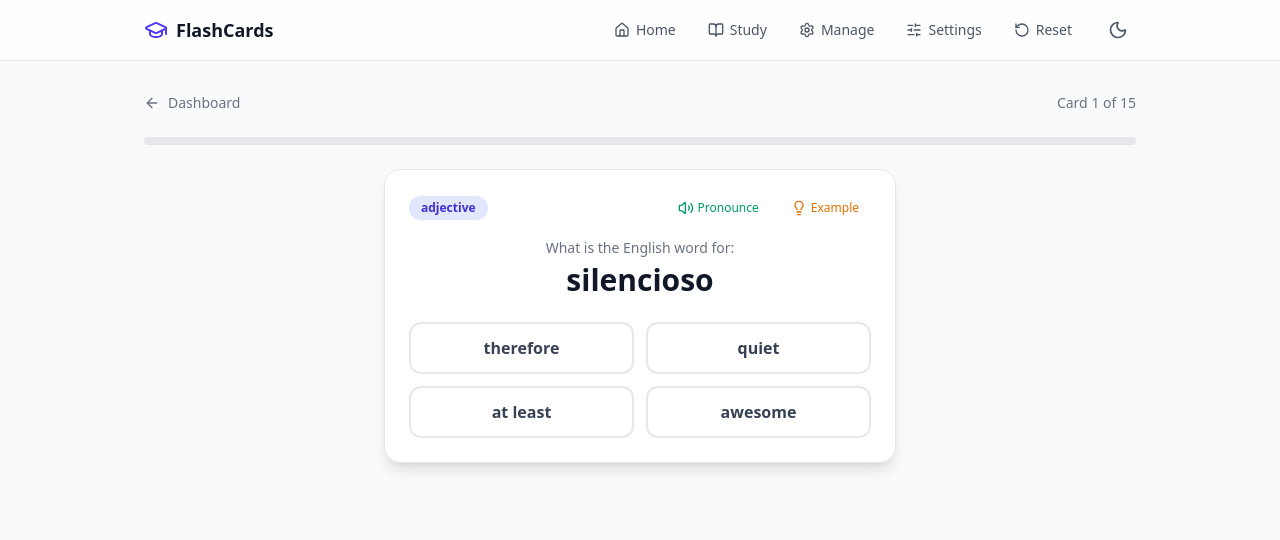
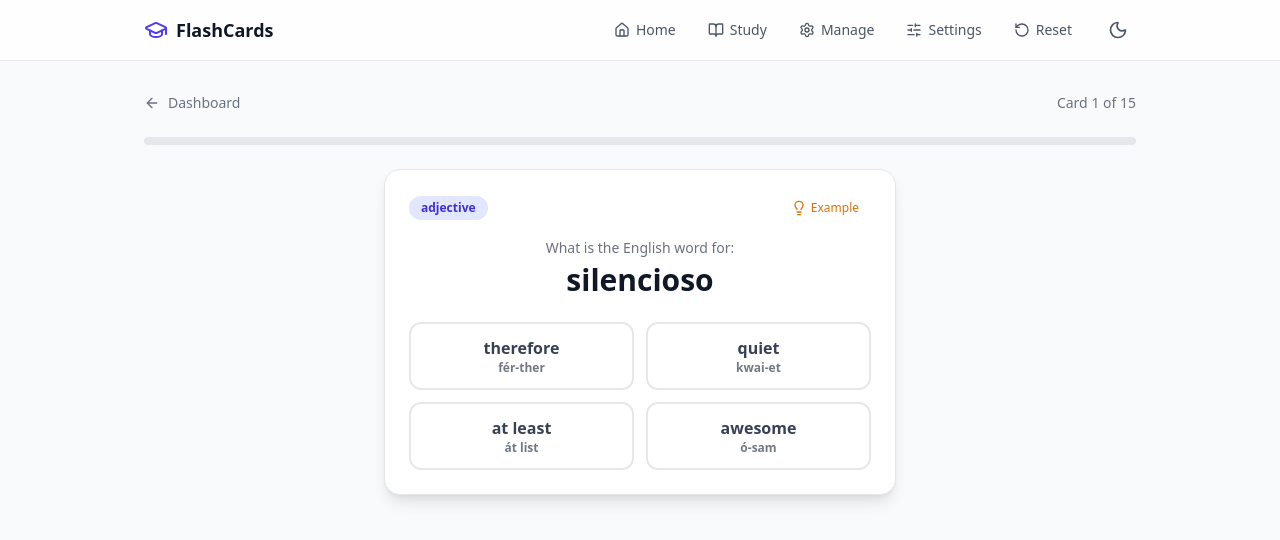
Before and after one commit to muschneider/flashcards, a Next.js app: page /study/all in a window 1280 px wide. Shown: the top 540 px of the page. Built offline with nearby package versions, Linux system fonts and the light colour scheme.

Commit message:
updated word card to reflect json changes

```diff
--- a/src/components/WordCard.tsx
+++ b/src/components/WordCard.tsx
@@ -1,28 +1,27 @@
 'use client';
 
 import { useState, useCallback } from 'react';
-import { Check, X, Lightbulb, Volume2 } from 'lucide-react';
-import { WordCard as WordCardType } from '@/lib/types';
+import { Check, X, Lightbulb } from 'lucide-react';
+import { WordCard as WordCardType, WordOption } from '@/lib/types';
 
 type Props = {
   card: WordCardType;
-  options: string[];
+  options: WordOption[];
   onCorrect: () => void;
   onWrong: () => void;
 };
 
 export default function WordCard({ card, options, onCorrect, onWrong }: Props) {
-  const [selected, setSelected] = useState<string | null>(null);
+  const [selected, setSelected] = useState<WordOption | null>(null);
   const [feedback, setFeedback] = useState<'correct' | 'wrong' | null>(null);
   const [showExample, setShowExample] = useState(false);
-  const [showPronunciation, setShowPronunciation] = useState(false);
 
   const handleSelect = useCallback(
-    (option: string) => {
+    (option: WordOption) => {
       if (feedback) return; // already answered
       setSelected(option);
 
-      if (option === card.english) {
+      if (option.word === card.english) {
         setFeedback('correct');
         setTimeout(() => onCorrect(), 1200);
       } else {
@@ -42,14 +41,6 @@ export default function WordCard({ card, options, onCorrect, onWrong }: Props) {
             {card.tipo}
           </span>
           <div className="flex gap-2">
-            <button
-              onClick={() => setShowPronunciation(!showPronunciation)}
-              className="flex items-center gap-1 rounded-lg px-3 py-1.5 text-xs font-medium text-emerald-600 transition-colors hover:bg-emerald-50 disabled:opacity-50 dark:text-emerald-400 dark:hover:bg-emerald-900/20"
-              aria-label="Show pronunciation"
-            >
-              <Volume2 className="h-4 w-4" />
-              {showPronunciation ? 'Hide' : 'Pronounce'}
-            </button>
             <button
               onClick={() => setShowExample(!showExample)}
               className="flex items-center gap-1 rounded-lg px-3 py-1.5 text-xs font-medium text-amber-600 transition-colors hover:bg-amber-50 disabled:opacity-50 dark:text-amber-400 dark:hover:bg-amber-900/20"
@@ -71,13 +62,6 @@ export default function WordCard({ card, options, onCorrect, onWrong }: Props) {
           </h2>
         </div>
 
-        {/* Pronunciation */}
-        {showPronunciation && (
-          <div className="mb-4 rounded-lg bg-emerald-50 p-3 text-sm text-emerald-800 dark:bg-emerald-900/20 dark:text-emerald-200">
-            <span className="font-medium">Pronunciation:</span> {card.pronunciacion}
-          </div>
-        )}
-
         {/* Example sentence */}
         {showExample && (
           <div className="mb-4 rounded-lg bg-amber-50 p-3 text-sm text-amber-800 dark:bg-amber-900/20 dark:text-amber-200">
@@ -92,10 +76,10 @@ export default function WordCard({ card, options, onCorrect, onWrong }: Props) {
               'rounded-xl border-2 px-4 py-3 text-center font-semibold transition-all duration-200';
 
             if (feedback) {
-              if (option === card.english) {
+              if (option.word === card.english) {
                 btnClass +=
                   ' border-green-500 bg-green-50 text-green-700 dark:bg-green-900/30 dark:text-green-300';
-              } else if (option === selected && feedback === 'wrong') {
+              } else if (selected?.word === option.word && feedback === 'wrong') {
                 btnClass +=
                   ' border-red-500 bg-red-50 text-red-700 dark:bg-red-900/30 dark:text-red-300 animate-shake';
               } else {
@@ -109,13 +93,14 @@ export default function WordCard({ card, options, onCorrect, onWrong }: Props) {
 
             return (
               <button
-                key={option}
+                key={option.word}
                 onClick={() => handleSelect(option)}
                 disabled={!!feedback}
                 className={btnClass}
-                aria-label={`Select ${option}`}
+                aria-label={`Select ${option.word}`}
               >
-                {option}
+                <span className="block text-base">{option.word}</span>
+                <span className="block text-xs opacity-70">{option.pronunciacion}</span>
               </button>
             );
           })}
@@ -136,7 +121,7 @@ export default function WordCard({ card, options, onCorrect, onWrong }: Props) {
               </>
             ) : (
               <>
-                <X className="h-5 w-5" /> Wrong! The answer is &quot;{card.english}&quot;
+                <X className="h-5 w-5" /> Wrong! The answer is &quot;{card.english}&quot; ({card.pronunciacion})
               </>
             )}
           </div>
--- a/src/lib/studyUtils.ts
+++ b/src/lib/studyUtils.ts
@@ -28,21 +28,27 @@ export function shuffle<T>(array: T[]): T[] {
   return arr;
 }
 
+export type WordOption = {
+  word: string;
+  pronunciacion: string;
+};
+
 /**
  * Generate distractor options for a word card.
- * Returns an array of english words including the correct answer, shuffled.
+ * Returns an array of word options including the correct answer, shuffled.
  */
 export function generateWordOptions(
   correctCard: WordCard,
   allWordCards: WordCard[],
   count: number = 4
-): string[] {
+): WordOption[] {
   const others = allWordCards
     .filter((c) => c.id !== correctCard.id)
-    .map((c) => c.english);
+    .map((c) => ({ word: c.english, pronunciacion: c.pronunciacion }));
 
   const distractors = shuffle(others).slice(0, count - 1);
-  const options = [...distractors, correctCard.english];
+  const correctOption = { word: correctCard.english, pronunciacion: correctCard.pronunciacion };
+  const options = [...distractors, correctOption];
   return shuffle(options);
 }
 
--- a/src/lib/types.ts
+++ b/src/lib/types.ts
@@ -29,6 +29,11 @@ export type SentenceCard = {
 
 export type FlashCard = WordCard | SentenceCard;
 
+export type WordOption = {
+  word: string;
+  pronunciacion: string;
+};
+
 export type PersistedCardProgress = {
   type: 'word' | 'sentence';
   mastered: boolean;
```
